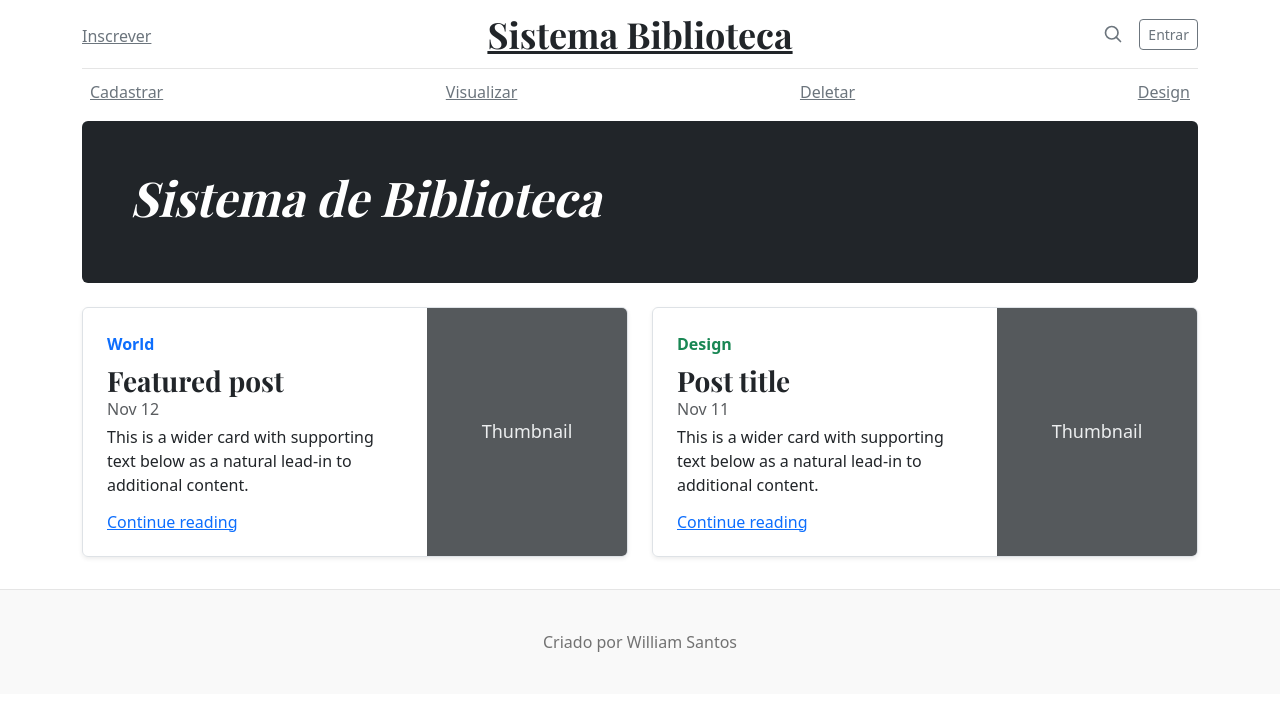
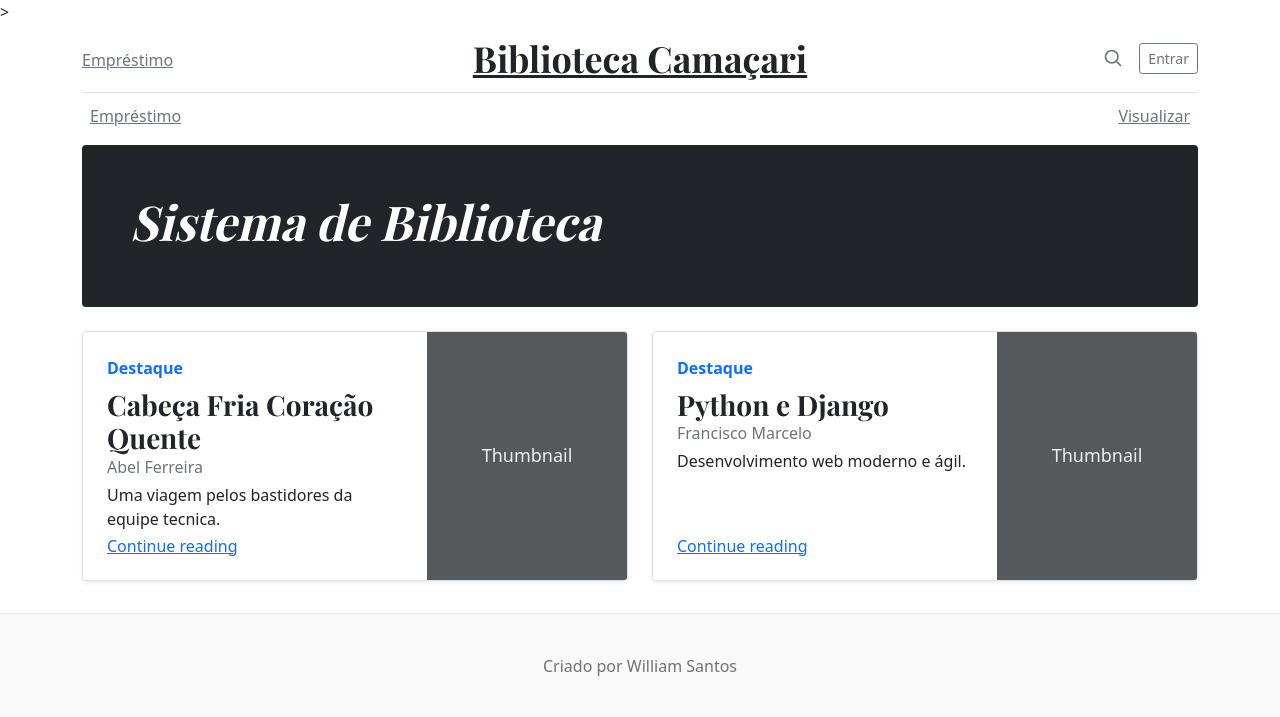
Before and after one commit to willsantos86/Acervo_livros, a Django app: page / in a window 1280 px wide. Shown: the top 717 px of the page. Run offline with Django 3.2, Linux system fonts and the light colour scheme; some libraries are stand-ins or nearby versions.

```diff
--- /dev/null
+++ b/cadastro/templates/base.html
@@ -0,0 +1,81 @@
+<!doctype html>
+<html lang="en">
+  <head>
+    <meta charset="utf-8">
+    <meta name="viewport" content="width=device-width, initial-scale=1">
+    <meta name="description" content="">
+    <title>Sistema Biblioteca</title>
+    <!-- Bootstrap core CSS -->
+    <link href="/static/bootstrap.min.css" rel="stylesheet" integrity="sha384-EVSTQN3/azprG1Anm3QDgpJLIm9Nao0Yz1ztcQTwFspd3yD65VohhpuuCOmLASjC" crossorigin="anonymous">
+
+    <!-- Favicons -->>
+    <meta name="theme-color" content="#7952b3">
+    <style>
+      .bd-placeholder-img {
+        font-size: 1.125rem;
+        text-anchor: middle;
+        -webkit-user-select: none;
+        -moz-user-select: none;
+        user-select: none;
+      }
+
+      @media (min-width: 768px) {
+        .bd-placeholder-img-lg {
+          font-size: 3.5rem;
+        }
+      }
+    </style>
+
+    <!-- Custom styles for this template -->
+    <link href="https://fonts.googleapis.com/css?family=Playfair&#43;Display:700,900&amp;display=swap" rel="stylesheet">
+    <!-- Custom styles for this template -->
+    <link href="/static/blog.css" rel="stylesheet">
+  </head>
+  <body>
+
+<div class="container">
+  <header class="blog-header py-3">
+    <div class="row flex-nowrap justify-content-between align-items-center">
+     <div class="col-4 pt-1">
+        <a class="link-secondary" href="#">Empréstimo</a>
+      </div>
+      <div class="col-4 text-center">
+        <a class="blog-header-logo text-dark" href="#">Biblioteca Camaçari</a>
+      </div>
+      <div class="col-4 d-flex justify-content-end align-items-center">
+        <a class="link-secondary" href="#" aria-label="Search">
+          <svg xmlns="http://www.w3.org/2000/svg" width="20" height="20" fill="none" stroke="currentColor" stroke-linecap="round" stroke-linejoin="round" stroke-width="2" class="mx-3" role="img" viewBox="0 0 24 24"><title>Pesquisar</title><circle cx="10.5" cy="10.5" r="7.5"/><path d="M21 21l-5.2-5.2"/></svg>
+        </a>
+        <a class="btn btn-sm btn-outline-secondary" href="#">Entrar</a>
+      </div>
+    </div>
+  </header>
+
+  <div class="nav-scroller py-1 mb-2">
+    <nav class="nav d-flex justify-content-between">
+      <a class="p-2 link-secondary" href="#">Empréstimo</a>
+      <a class="p-2 link-secondary" href="#">Visualizar</a>
+      <!-- <a class="p-2 link-secondary" href="#">Deletar</a>
+      <a class="p-2 link-secondary" href="#">Deletar</a> -->
+    </nav>
+  </div>
+</div>
+
+<main class="container">
+  <div class="p-4 p-md-5 mb-4 text-white rounded bg-dark">
+    <div class="col-md-6 px-0">
+      <h1 class="display-4 fst-italic">Sistema de Biblioteca</h1>
+    </div>
+  </div>
+  <div class="row mb-2">
+    {% block conteudo %}
+    {% endblock %}
+
+  </div>
+</main>
+
+<footer class="blog-footer">
+  <p>Criado por William Santos</p>
+</footer>
+  </body>
+</html>
--- a/cadastro/templates/inicio.html
+++ b/cadastro/templates/inicio.html
@@ -1,112 +1,23 @@
+{% extends 'base.html' %}
 
-<!doctype html>
-<html lang="en">
-  <head>
-    <meta charset="utf-8">
-    <meta name="viewport" content="width=device-width, initial-scale=1">
-    <meta name="description" content="">
-    <title>Sistema Biblioteca</title>
-    <!-- Bootstrap core CSS -->
-    <link href="/static/docs/5.0/dist/css/bootstrap.min.css" rel="stylesheet">
-    <meta name="theme-color" content="#7952b3">
-    <style>
-      .bd-placeholder-img {
-        font-size: 1.125rem;
-        text-anchor: middle;
-        -webkit-user-select: none;
-        -moz-user-select: none;
-        user-select: none;
-      }
+{% block conteudo %}
 
-      @media (min-width: 768px) {
-        .bd-placeholder-img-lg {
-          font-size: 3.5rem;
-        }
-      }
-    </style>
-
-    <!-- Custom styles for this template -->
-    <link href="https://fonts.googleapis.com/css?family=Playfair&#43;Display:700,900&amp;display=swap" rel="stylesheet">
-    <!-- Custom styles for this template -->
-    <link href="/static/blog.css" rel="stylesheet">
-  </head>
-  <body>
-
-<div class="container">
-  <header class="blog-header py-3">
-    <div class="row flex-nowrap justify-content-between align-items-center">
-      <div class="col-4 pt-1">
-        <a class="link-secondary" href="#">Inscrever</a>
-      </div>
-      <div class="col-4 text-center">
-        <a class="blog-header-logo text-dark" href="#">Sistema Biblioteca</a>
-      </div>
-      <div class="col-4 d-flex justify-content-end align-items-center">
-        <a class="link-secondary" href="#" aria-label="Search">
-          <svg xmlns="http://www.w3.org/2000/svg" width="20" height="20" fill="none" stroke="currentColor" stroke-linecap="round" stroke-linejoin="round" stroke-width="2" class="mx-3" role="img" viewBox="0 0 24 24"><title>Pesquisar</title><circle cx="10.5" cy="10.5" r="7.5"/><path d="M21 21l-5.2-5.2"/></svg>
-        </a>
-        <a class="btn btn-sm btn-outline-secondary" href="#">Entrar</a>
-      </div>
-    </div>
-  </header>
-
-  <div class="nav-scroller py-1 mb-2">
-    <nav class="nav d-flex justify-content-between">
-      <a class="p-2 link-secondary" href="#">Cadastrar</a>
-      <a class="p-2 link-secondary" href="#">Visualizar</a>
-      <a class="p-2 link-secondary" href="#">Deletar</a>
-      <a class="p-2 link-secondary" href="#">Design</a>
-    </nav>
-  </div>
-</div>
-
-<main class="container">
-  <div class="p-4 p-md-5 mb-4 text-white rounded bg-dark">
-    <div class="col-md-6 px-0">
-      <h1 class="display-4 fst-italic">Sistema de Biblioteca</h1>
-    </div>
-  </div>
-
-  <div class="row mb-2">
-    <div class="col-md-6">
-      <div class="row g-0 border rounded overflow-hidden flex-md-row mb-4 shadow-sm h-md-250 position-relative">
+{% for dado in dados %}
+<div class="col-md-6">
+    <div class="row g-0 border rounded overflow-hidden flex-md-row mb-4 shadow-sm h-md-250 position-relative">
         <div class="col p-4 d-flex flex-column position-static">
-          <strong class="d-inline-block mb-2 text-primary">World</strong>
-          <h3 class="mb-0">Featured post</h3>
-          <div class="mb-1 text-muted">Nov 12</div>
-          <p class="card-text mb-auto">This is a wider card with supporting text below as a natural lead-in to additional content.</p>
-          <a href="#" class="stretched-link">Continue reading</a>
+            <strong class="d-inline-block mb-2 text-primary">{{ dado.destaque }} </strong>
+            <h3 class="mb-0">{{ dado.titulo }}</h3>
+            <div class="mb-1 text-muted">{{ dado.autor }}</div>
+            <p class="card-text mb-auto">{{ dado.trecho }}</p>
+            <a href="#" class="stretched-link">Continue reading</a>
         </div>
         <div class="col-auto d-none d-lg-block">
-          <svg class="bd-placeholder-img" width="200" height="250" xmlns="http://www.w3.org/2000/svg" role="img" aria-label="Placeholder: Thumbnail" preserveAspectRatio="xMidYMid slice" focusable="false"><title>Placeholder</title><rect width="100%" height="100%" fill="#55595c"/><text x="50%" y="50%" fill="#eceeef" dy=".3em">Thumbnail</text></svg>
-
+            <svg class="bd-placeholder-img" width="200" height="250" xmlns="http://www.w3.org/2000/svg" role="img" aria-label="Placeholder:
+            Thumbnail" preserveAspectRatio="xMidYMid slice" focusable="false"><title>Placeholder</title><rect width="100%" height="100%"
+            fill="#55595c"/><text x="50%" y="50%" fill="#eceeef" dy=".3em">Thumbnail</text></svg>
         </div>
-      </div>
     </div>
-    <div class="col-md-6">
-      <div class="row g-0 border rounded overflow-hidden flex-md-row mb-4 shadow-sm h-md-250 position-relative">
-        <div class="col p-4 d-flex flex-column position-static">
-          <strong class="d-inline-block mb-2 text-success">Design</strong>
-          <h3 class="mb-0">Post title</h3>
-          <div class="mb-1 text-muted">Nov 11</div>
-          <p class="mb-auto">This is a wider card with supporting text below as a natural lead-in to additional content.</p>
-          <a href="#" class="stretched-link">Continue reading</a>
-        </div>
-        <div class="col-auto d-none d-lg-block">
-          <svg class="bd-placeholder-img" width="200" height="250" xmlns="http://www.w3.org/2000/svg" role="img" aria-label="Placeholder: Thumbnail" preserveAspectRatio="xMidYMid slice" focusable="false"><title>Placeholder</title><rect width="100%" height="100%" fill="#55595c"/><text x="50%" y="50%" fill="#eceeef" dy=".3em">Thumbnail</text></svg>
-
-        </div>
-      </div>
-    </div>
-  </div>
-</main>
-
-<footer class="blog-footer">
-  <p>Criado por William Santos</p>
-
-</footer>
-
-
-
-  </body>
-</html>
+</div>
+{% endfor %}
+{% endblock %}
--- a/cadastro/views.py
+++ b/cadastro/views.py
@@ -4,7 +4,27 @@ from cadastro.forms import *
 # Create your views here.
 
 def inicio(request):
-    return render(request,'inicio.html')
+    dados = []
+    dados.append (
+        {
+            'destaque': 'Destaque',
+            'titulo': 'Cabeça Fria Coração Quente',
+            'autor': 'Abel Ferreira',
+            'trecho': 'Uma viagem pelos bastidores da equipe tecnica.'
+        }
+    )
+    dados.append (
+        {
+            'destaque': 'Destaque',
+            'titulo': 'Python e Django',
+            'autor': 'Francisco Marcelo',
+            'trecho': 'Desenvolvimento web moderno e ágil.'
+        }
+    )
+    contexto = {
+        'dados': dados
+    }
+    return render(request,'inicio.html', contexto)
 
 
 def emprestimo(request):
```
Also changed, not shown: cadastro/templates/emprestimo.html (+7 -19 lines).
